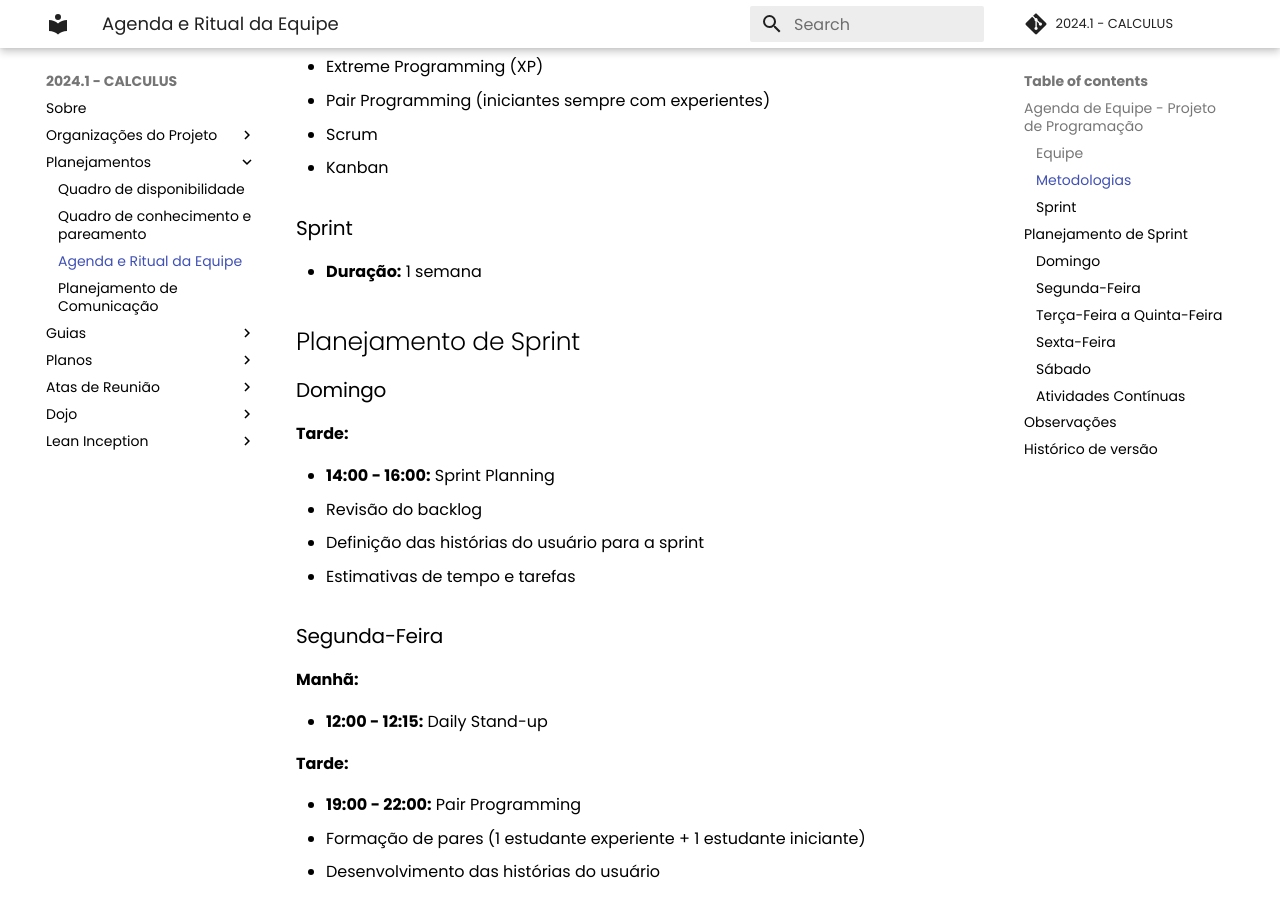
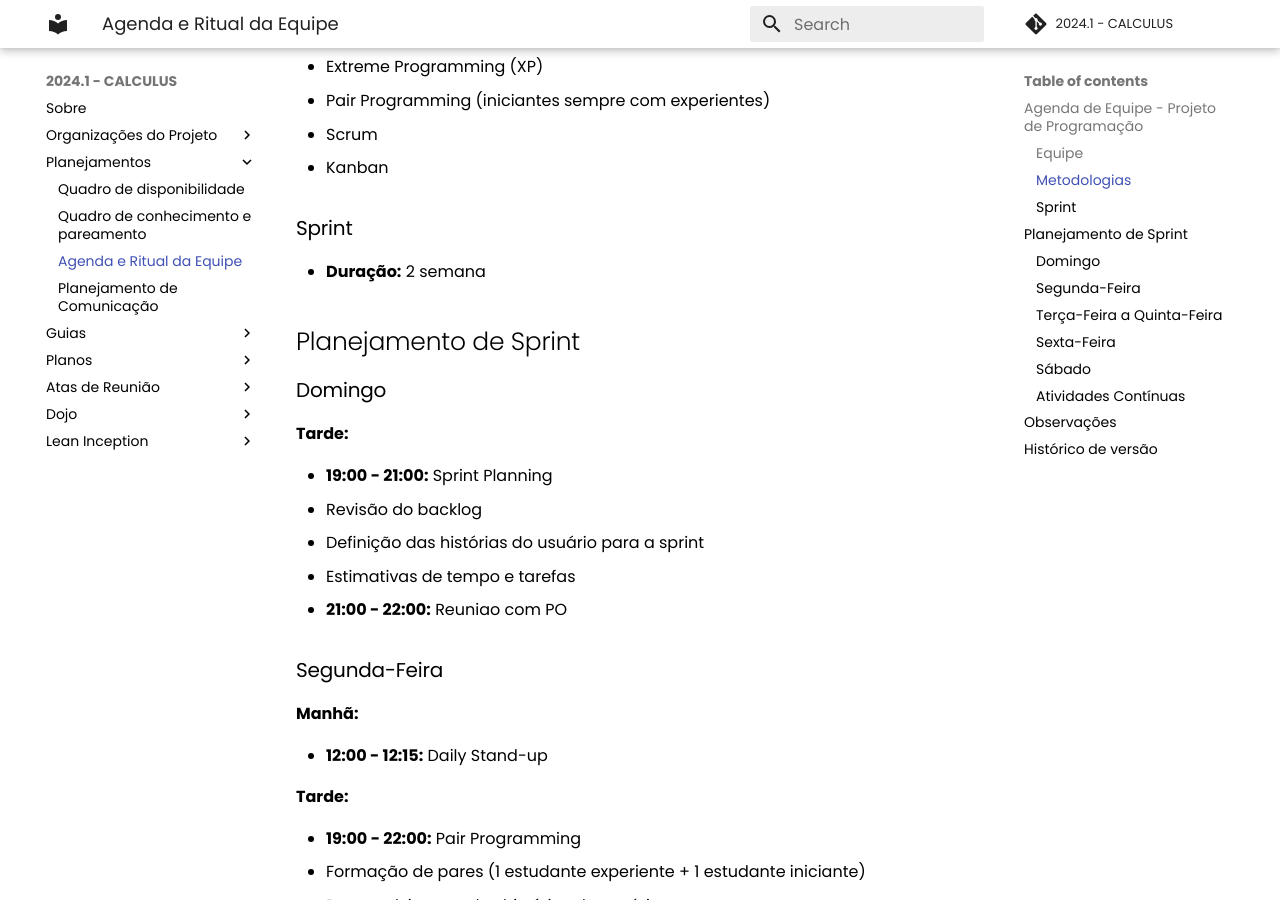
Before and after one commit to fga-eps-mds/2024.1-CALCULUS-DOC, an MkDocs documentation site: the page built from docs/planejamento/agenda_ritual.md, in a window 1280 px wide and 900 px high, scrolled down 393 px. Built offline with MkDocs 1.6.1 and Material for MkDocs 9.7.7, drawn with Linux system fonts in a browser that asks for light colours; comment, search, counter and statistics services are not loaded.

Commit message:
Update agenda_ritual.md

```diff
--- a/docs/planejamento/agenda_ritual.md
+++ b/docs/planejamento/agenda_ritual.md
@@ -12,7 +12,7 @@
 - Kanban
 
 ### Sprint
-- **Duração:** 1 semana
+- **Duração:** 2 semana
 
 ## Planejamento de Sprint
 
@@ -20,10 +20,11 @@
 
 **Tarde:**
 
-- **14:00 - 16:00:** Sprint Planning
+- **19:00 - 21:00:** Sprint Planning
   - Revisão do backlog
   - Definição das histórias do usuário para a sprint
   - Estimativas de tempo e tarefas
+- **21:00 - 22:00:** Reuniao com PO
 
 ### Segunda-Feira
 
```
